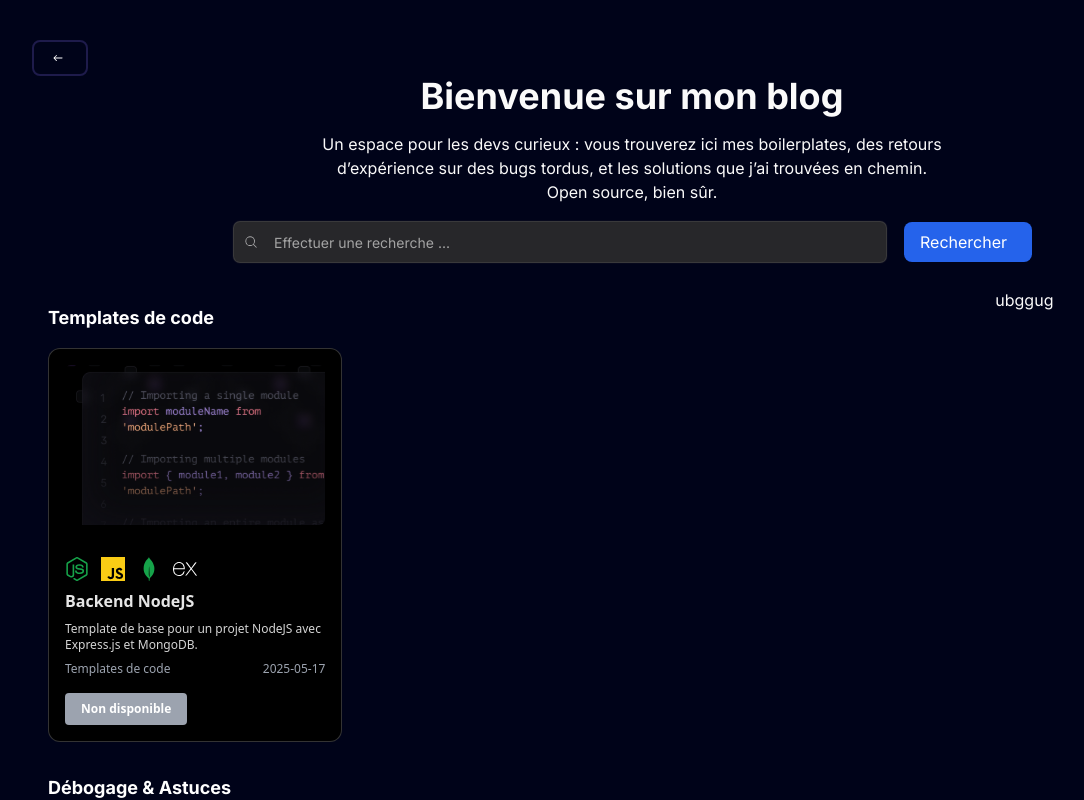
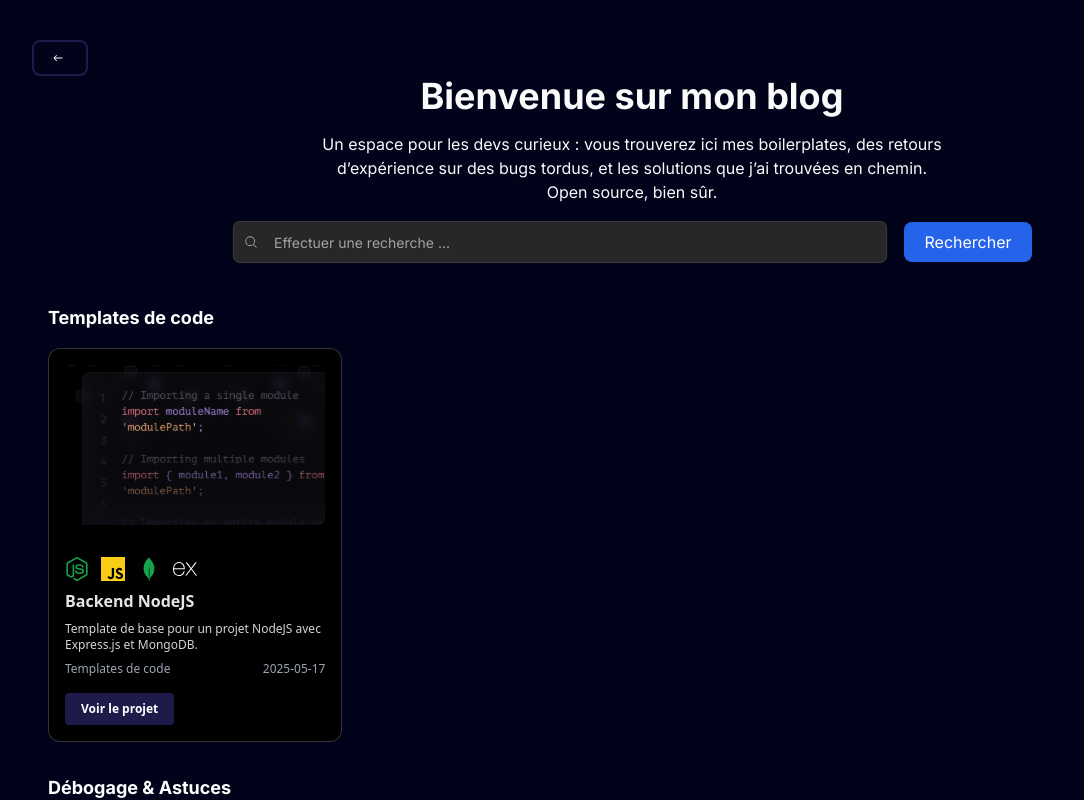
Before and after one commit to ChainerKOMISSA/Portfolio, a Next.js app in the folder portfolio/: page /blog in a window 1280 px wide. Shown: the top 800 px of the page, without its empty margins (8-1092 px from the left). Built offline with nearby package versions, Linux system fonts and the light colour scheme.

Commit message:
Ajout du premier boilerplate

```diff
--- a/portfolio/app/blog/page.tsx
+++ b/portfolio/app/blog/page.tsx
@@ -24,9 +24,9 @@ export default function BlogPage() {
                     <Input id="search" type="text" placeholder="Effectuer une recherche ..." className="pl-10 w-full"/>
                 </div>
                 <div className="flex flex-col justify-center">
-                    <Link href="/" className="inline-block px-4 py-2 w-32 bg-blue-600 hover:bg-blue-500 text-white rounded-lg transition">
+                    <button className="cursor-not-allowed inline-block px-4 py-2 w-32 bg-blue-600 hover:bg-blue-500 text-white rounded-lg transition">
                         Rechercher
-                    </Link>
+                    </button>
                 </div>
             </div>
             <div className="flex flex-row w-full mx-auto mt-4 py-2 gap-4">
@@ -63,7 +63,7 @@ export default function BlogPage() {
                     })}
                 </div>
                 <div className="right w-1/5">
-                    ubggug
+                    <h2 className="text-lg font-bold text-white hidden">Filtrer</h2>
                 </div>
             </div>
         </main>
--- a/portfolio/data/index.ts
+++ b/portfolio/data/index.ts
@@ -268,7 +268,7 @@ export const blogItems = [
     img: "/b5.svg",
     date: "2025-05-17",
     category: categories[0].name,
-    link : "",
+    link : "https://github.com/ChainerKOMISSA/BackendNodeJS",
     technologies: ["nodejs", "javascript", "mongodb", "express"],
   },
   {
```
